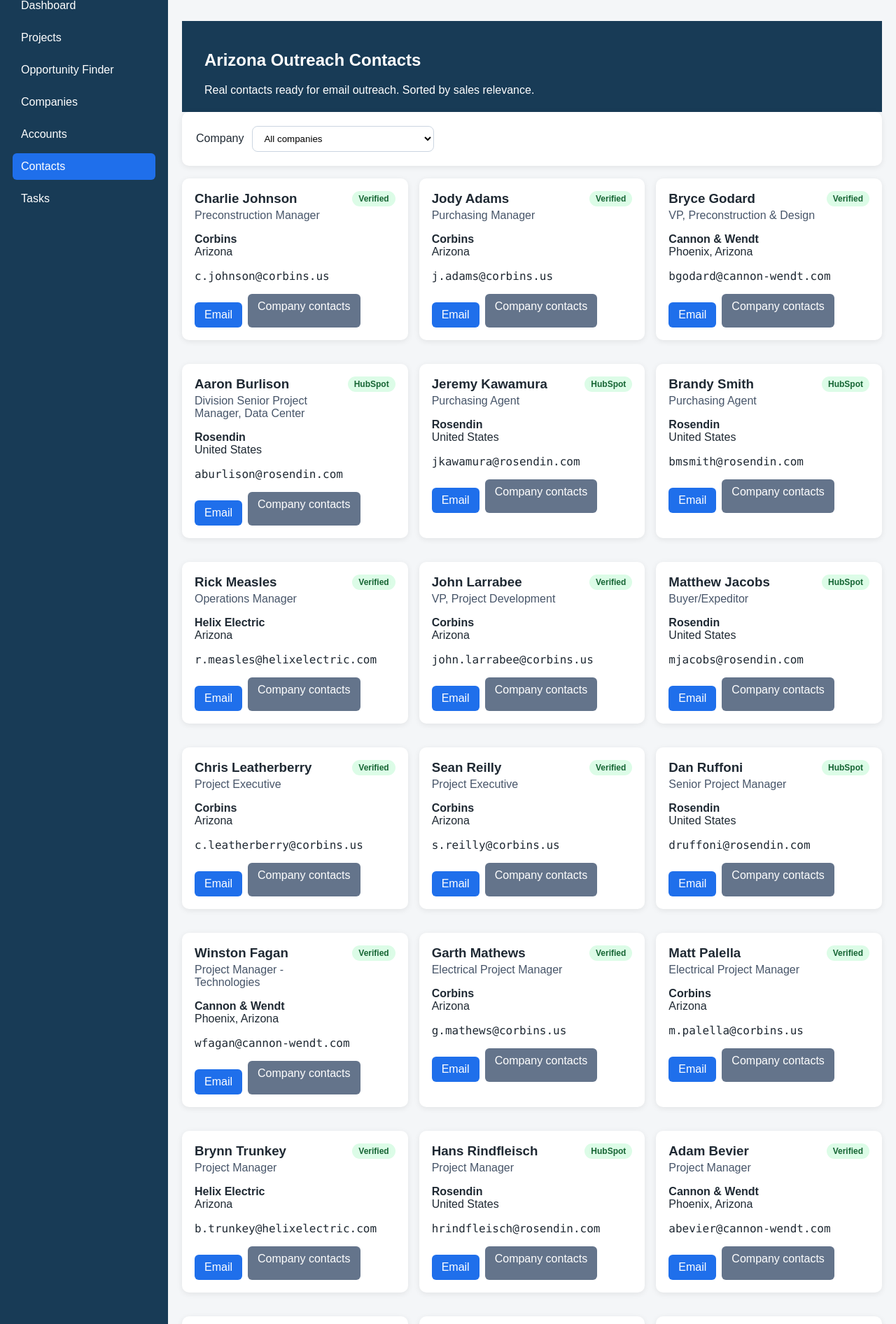
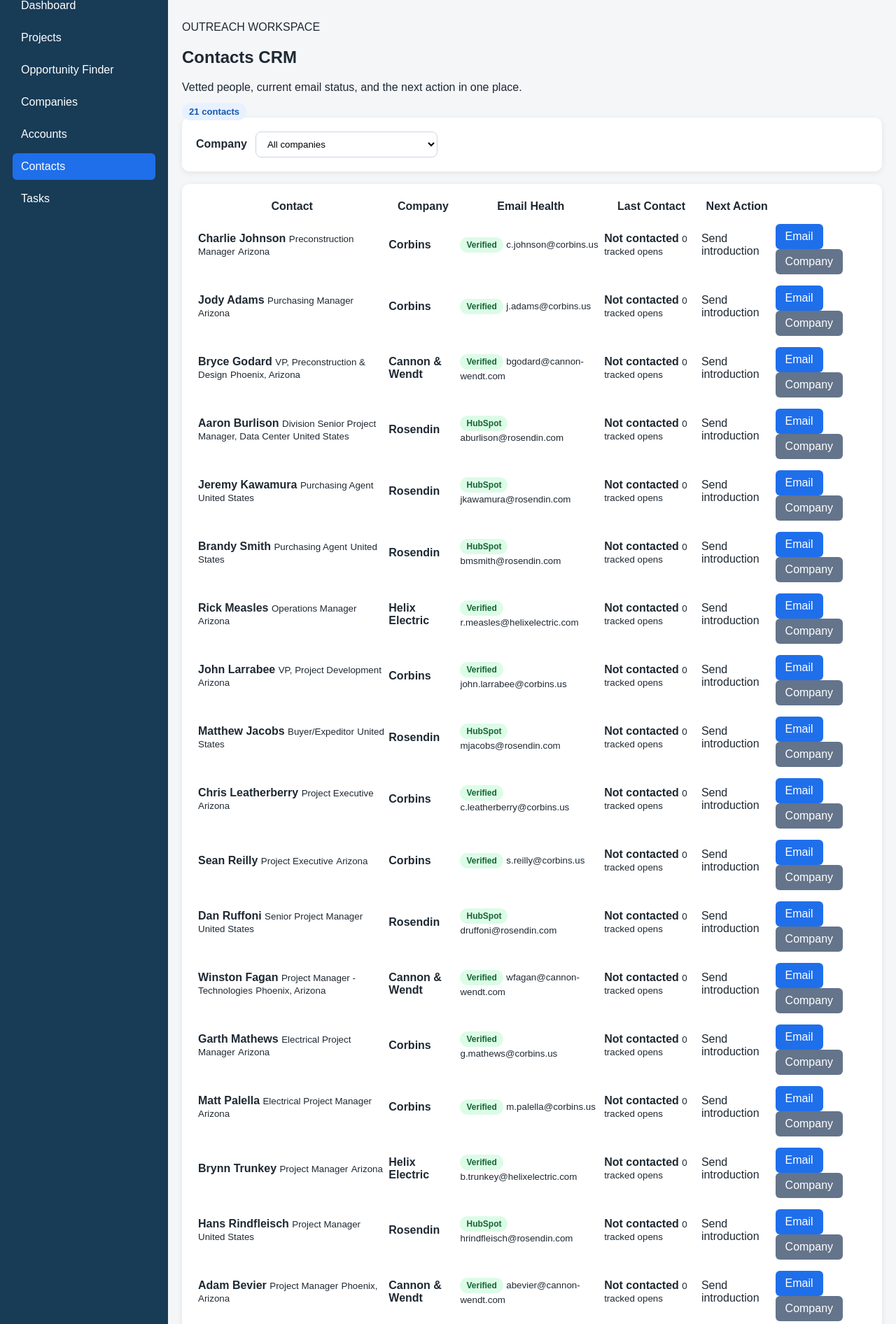
Before and after one commit to NickPowerPlastics/ProjectHunter, a Flask app: page /contacts in a window 1280 px wide. Shown: the part 105-1997 px from the top of the page at 70% size. Run offline with Flask 3, Linux system fonts and the light colour scheme.

Commit message:
Turn contacts into a CRM outreach workspace

```diff
--- a/ProjectHunter-main/templates/contacts.html
+++ b/ProjectHunter-main/templates/contacts.html
@@ -1,30 +1,80 @@
 {% extends "base.html" %}
 {% block content %}
-<div class="page-header">
+<section class="mission-hero compact-hero">
     <div>
-        <h2>Arizona Outreach Contacts</h2>
-        <p>Real contacts ready for email outreach. Sorted by sales relevance.</p>
+        <p class="eyebrow">OUTREACH WORKSPACE</p>
+        <h2>Contacts CRM</h2>
+        <p>Vetted people, current email status, and the next action in one place.</p>
     </div>
-</div>
+    <span class="count-pill">{{ contacts|length }} contacts</span>
+</section>
 
 <form class="contact-filter card" method="get">
-    <label for="company">Company</label>
+    <label for="company"><strong>Company</strong></label>
     <select id="company" name="company" onchange="this.form.submit()">
         <option value="">All companies</option>
         {% for company in companies %}
         <option value="{{ company }}" {% if selected_company == company %}selected{% endif %}>{{ company }}</option>
         {% endfor %}
     </select>
+    {% if selected_company %}<a href="{{ url_for('contacts_page') }}">Clear filter</a>{% endif %}
 </form>
 
-<div class="contact-grid">
+<div class="crm-table-wrap card">
+    <table class="crm-table">
+        <thead>
+            <tr>
+                <th>Contact</th>
+                <th>Company</th>
+                <th>Email Health</th>
+                <th>Last Contact</th>
+                <th>Next Action</th>
+                <th></th>
+            </tr>
+        </thead>
+        <tbody>
+            {% for contact in contacts %}
+            <tr>
+                <td>
+                    <strong>{{ contact.name }}</strong>
+                    <small>{{ contact.title }}</small>
+                    <small>{{ contact.location }}</small>
+                </td>
+                <td><strong>{{ contact.company }}</strong></td>
+                <td>
+                    <span class="status-pill status-{{ contact.email_status|lower|replace(' ', '-') }}">{{ contact.email_status }}</span>
+                    <small class="email-value">{{ contact.email }}</small>
+                </td>
+                <td>
+                    <strong>{{ contact.last_contact or 'Not contacted' }}</strong>
+                    <small>{{ contact.open_count or 0 }} tracked opens</small>
+                </td>
+                <td>
+                    {% if 'bounce' in contact.email_status|lower %}
+                        <span class="action-label action-danger">Replace email</span>
+                    {% elif contact.last_contact %}
+                        <span class="action-label action-wait">Follow up</span>
+                    {% else %}
+                        <span class="action-label action-ready">Send introduction</span>
+                    {% endif %}
+                </td>
+                <td class="table-actions">
+                    <a class="button" href="{{ contact.email_url }}">Email</a>
+                    <a class="button secondary-button" href="{{ url_for('contacts_page', company=contact.company) }}">Company</a>
+                </td>
+            </tr>
+            {% else %}
+            <tr><td colspan="6">No contacts match this filter.</td></tr>
+            {% endfor %}
+        </tbody>
+    </table>
+</div>
+
+<section class="contact-grid mobile-contact-grid">
     {% for contact in contacts %}
     <article class="card contact-card">
         <div class="contact-card-header">
-            <div>
-                <h3>{{ contact.name }}</h3>
-                <p class="contact-title">{{ contact.title }}</p>
-            </div>
+            <div><h3>{{ contact.name }}</h3><p class="contact-title">{{ contact.title }}</p></div>
             <span class="status-pill status-{{ contact.email_status|lower|replace(' ', '-') }}">{{ contact.email_status }}</span>
         </div>
         <p><strong>{{ contact.company }}</strong><br>{{ contact.location }}</p>
@@ -34,8 +84,6 @@
             <a class="button secondary-button" href="{{ url_for('contacts_page', company=contact.company) }}">Company contacts</a>
         </div>
     </article>
-    {% else %}
-    <div class="card"><p>No contacts match this filter.</p></div>
     {% endfor %}
-</div>
+</section>
 {% endblock %}
```
